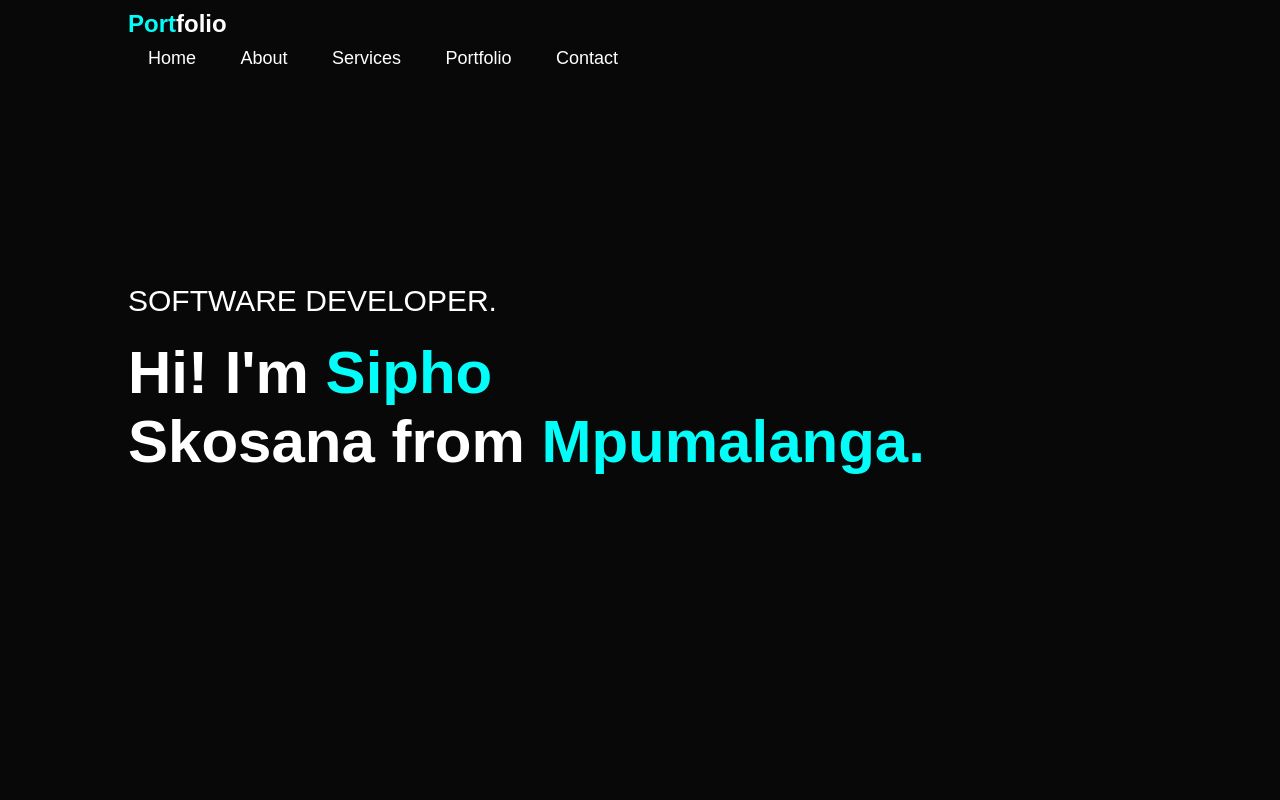
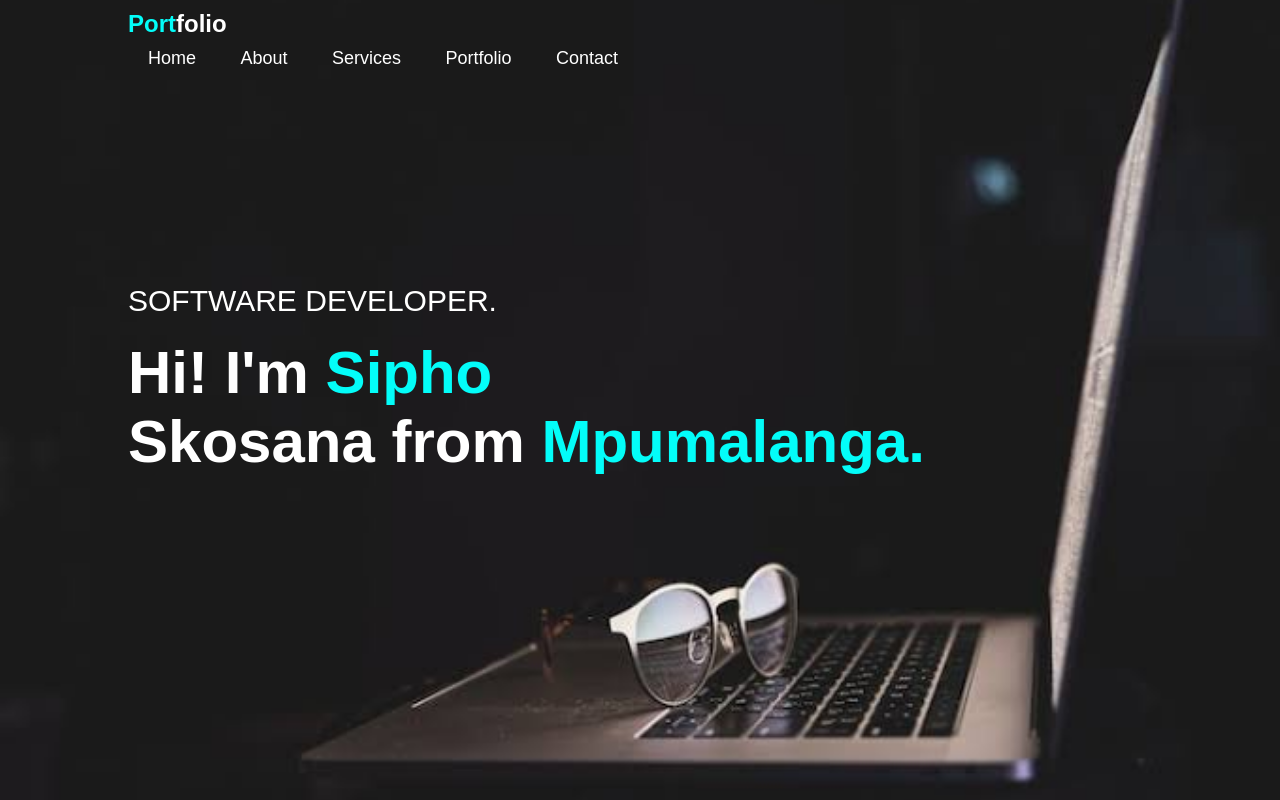
Before and after one commit to SpholaTech/Portfolio, a plain HTML site: page index.html in a window 1280 px wide. Shown: the top 800 px of the page. Drawn offline with Linux system fonts and the light colour scheme.

Commit message:
style.css

```diff
--- a/style.css
+++ b/style.css
@@ -16,7 +16,7 @@ body{
 #header{
     width: 100%;
     height: 100vh;
-    background-image: url(images/background.jpeg);
+    background-image: url(background.jpeg);
     background-size: cover;
     background-position: center;
 }
```
